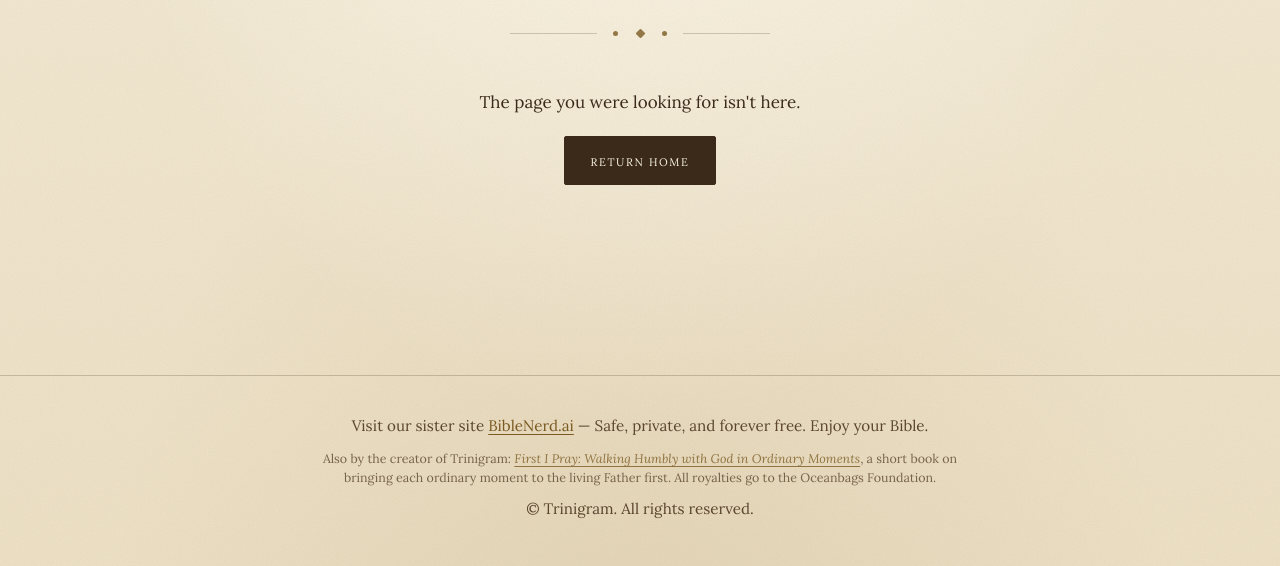
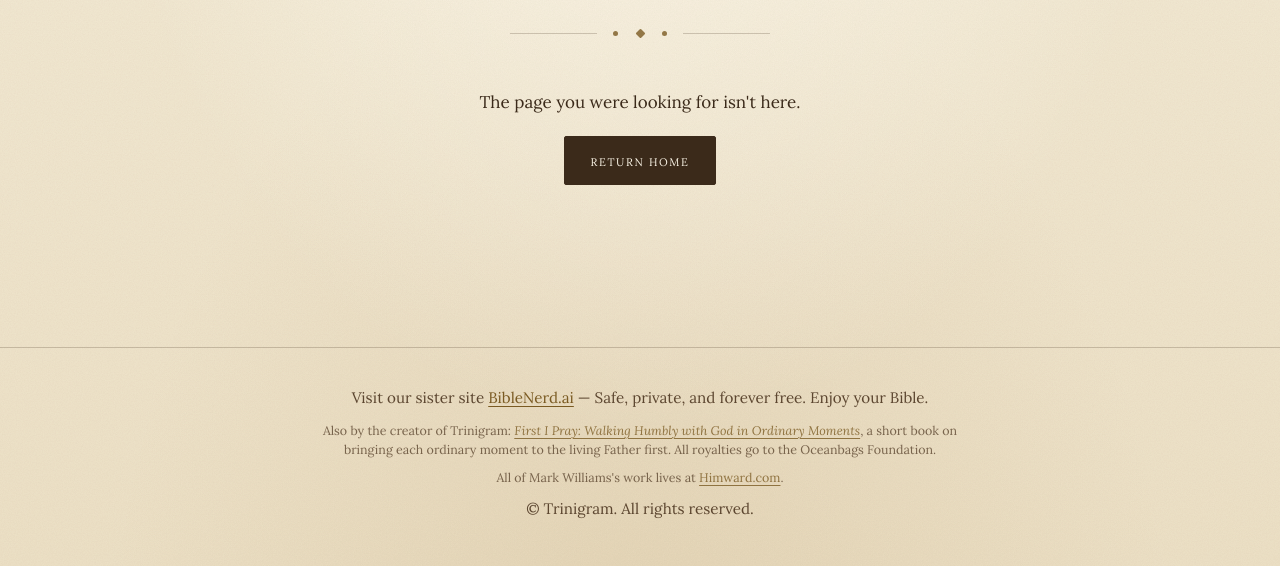
Before and after one commit to mlw903a/trinigram, a plain HTML site: page 404.html in a window 1280 px wide. Shown: the part 234-800 px from the top of the page. Drawn offline with nearby package versions, Linux system fonts and the light colour scheme.

Commit message:
Footer: link to Himward.com

```diff
--- a/404.html
+++ b/404.html
@@ -42,6 +42,7 @@
   <footer class="site-footer">
     <p>Visit our sister site <a href="https://biblenerd.ai/" rel="noopener noreferrer">BibleNerd.ai</a> — Safe, private, and forever free. Enjoy your Bible.</p>
     <p class="fine-print">Also by the creator of Trinigram: <a href="https://firstipray.com/" rel="noopener noreferrer"><em>First I Pray: Walking Humbly with God in Ordinary Moments</em></a>, a short book on bringing each ordinary moment to the living Father first. All royalties go to the Oceanbags Foundation.</p>
+    <p class="fine-print">All of Mark Williams's work lives at <a href="https://himward.com/" rel="noopener noreferrer">Himward.com</a>.</p>
     <p>© Trinigram. All rights reserved.</p>
   </footer>
 </body>
```
Also changed, not shown: assessment/index.html (+1 -0 lines), books-articles/index.html (+1 -0 lines), dive-deeper/index.html (+1 -0 lines), index.html (+1 -0 lines).
